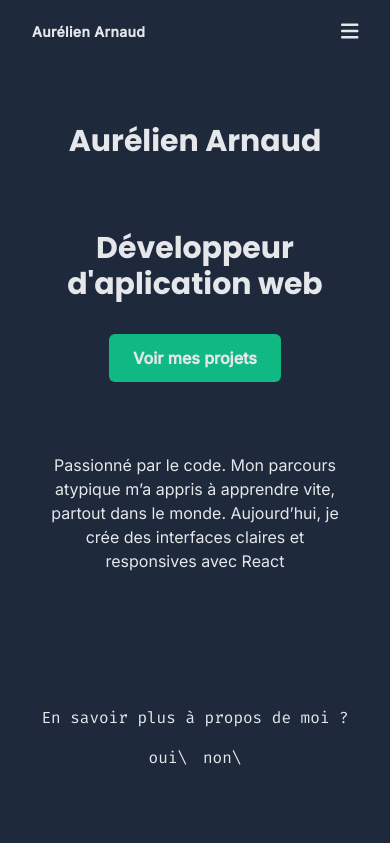
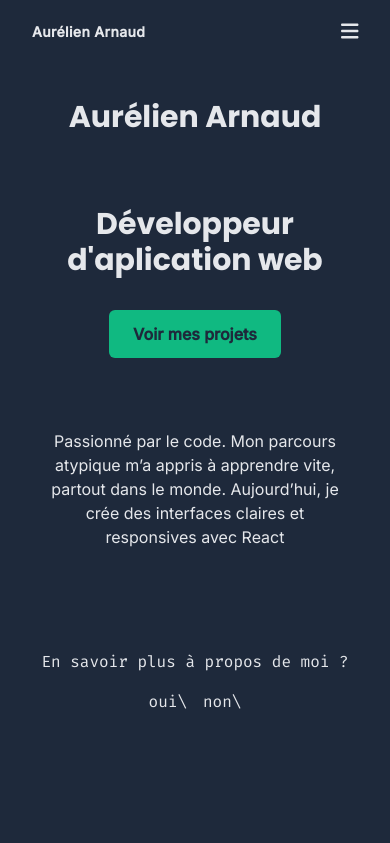
Before and after one commit to aurelienrnd/portfolio, a React (Vite) app: page / in a window 390 px wide. Shown: the top 843 px of the page. Built offline with nearby package versions, Linux system fonts and the light colour scheme.

Commit message:
feature: Ajout d'un aria-label sur le bouton nav de la navigation mobil et modification de la font-color du bouton CTA pour respecter la norme WCAG

```diff
--- a/package.json
+++ b/package.json
@@ -4,7 +4,7 @@
   "version": "0.0.0",
   "type": "module",
   "scripts": {
-    "dev": "vite",
+    "dev": "vite --host",
     "build": "tsc -b && vite build",
     "lint": "eslint .",
     "preview": "vite preview"
--- a/src/compoments/layout/Header.tsx
+++ b/src/compoments/layout/Header.tsx
@@ -53,7 +53,7 @@ function Header(): React.JSX.Element {
   }, [location.pathname]);
 
   return (
-    <header className="h-16 w-full flex justify-between items-center px-8 sticky top-0 bg-color-one z-9999">
+    <header className="h-16 w-full flex justify-between items-center px-8 sticky top-0 bg-color-one z-9999 ">
       <span className="font-syne text-sm font-extrabold tracking-wide">
         Aurélien Arnaud
       </span>
@@ -102,7 +102,7 @@ function MenuMobile({ navList }: NavProps): React.JSX.Element {
 
   return (
     <div className="md:hidden">
-      <button onClick={handleMenuToggle}>
+      <button onClick={handleMenuToggle} aria-label="Menu">
         <FontAwesomeIcon icon={faBars} className="text-xl text-color-twoo" />
       </button>
       <ReactModal
@@ -115,7 +115,7 @@ function MenuMobile({ navList }: NavProps): React.JSX.Element {
             <button
               key={nav.label}
               onClick={handleMenuToggle}
-              className="flex gap-4 items-center w-full h-12 px-4 rounded-md hover:bg-color-three"
+              className="flex gap-4 items-center w-full h-12 px-4 rounded-md active:bg-color-three"
             >
               <FontAwesomeIcon
                 icon={nav.icon}
--- a/src/compoments/pages/homePage/sections/Banner.tsx
+++ b/src/compoments/pages/homePage/sections/Banner.tsx
@@ -70,8 +70,8 @@ function Banner(): React.JSX.Element {
   }, []);
 
   return (
-    <section id="banner" className="h-screen flex flex-col pb-16">
-      <div className="flex flex-col items-center md:items-start justify-around md:justify-center md:gap-4 h-2/3 md:h-1/2 text-center md:text-left">
+    <section id="banner" className="h-screen-desktop min-h-85 flex flex-col">
+      <div className="flex flex-col items-center md:items-start justify-around md:justify-center md:gap-4 h-2/3 text-center md:text-left">
         <h1>Aurélien Arnaud</h1>
         <div className="flex flex-col md:flex-row md:justify-between items-center w-full gap-8">
           <h2>Développeur d'aplication web</h2>
@@ -82,7 +82,7 @@ function Banner(): React.JSX.Element {
 
         <p className="md:w-2/3">{text}</p>
       </div>
-      <div className="h-1/3 font-code flex justify-center items-center">
+      <div className="h-1/3 font-code flex justify-center items-center pb-16 md:pb-0">
         {isLoading ? <FakeLoader /> : <Cmd />}
       </div>
     </section>
--- a/src/styles/style.css
+++ b/src/styles/style.css
@@ -20,7 +20,7 @@
   }
 
   main {
-    @apply px-10 mt-6 w-full flex flex-col items-center;
+    @apply px-10 w-full flex flex-col items-center;
   }
 
   h1,
@@ -32,8 +32,13 @@
 @layer components {
   .btn {
     @apply bg-color-three px-6 py-3 rounded-md font-semibold duration-200 ease-in
-    hover:px-8 hover:py-5 hover:rounded-xl
-    active:bg-color-three/80 text-center;
+    hover:px-8 hover:py-5 hover:rounded-xl text-center text-color-one;
+  }
+}
+
+@layer utilities {
+  .h-screen-desktop {
+    height: calc(100vh - 4rem);
   }
 }
 
```
